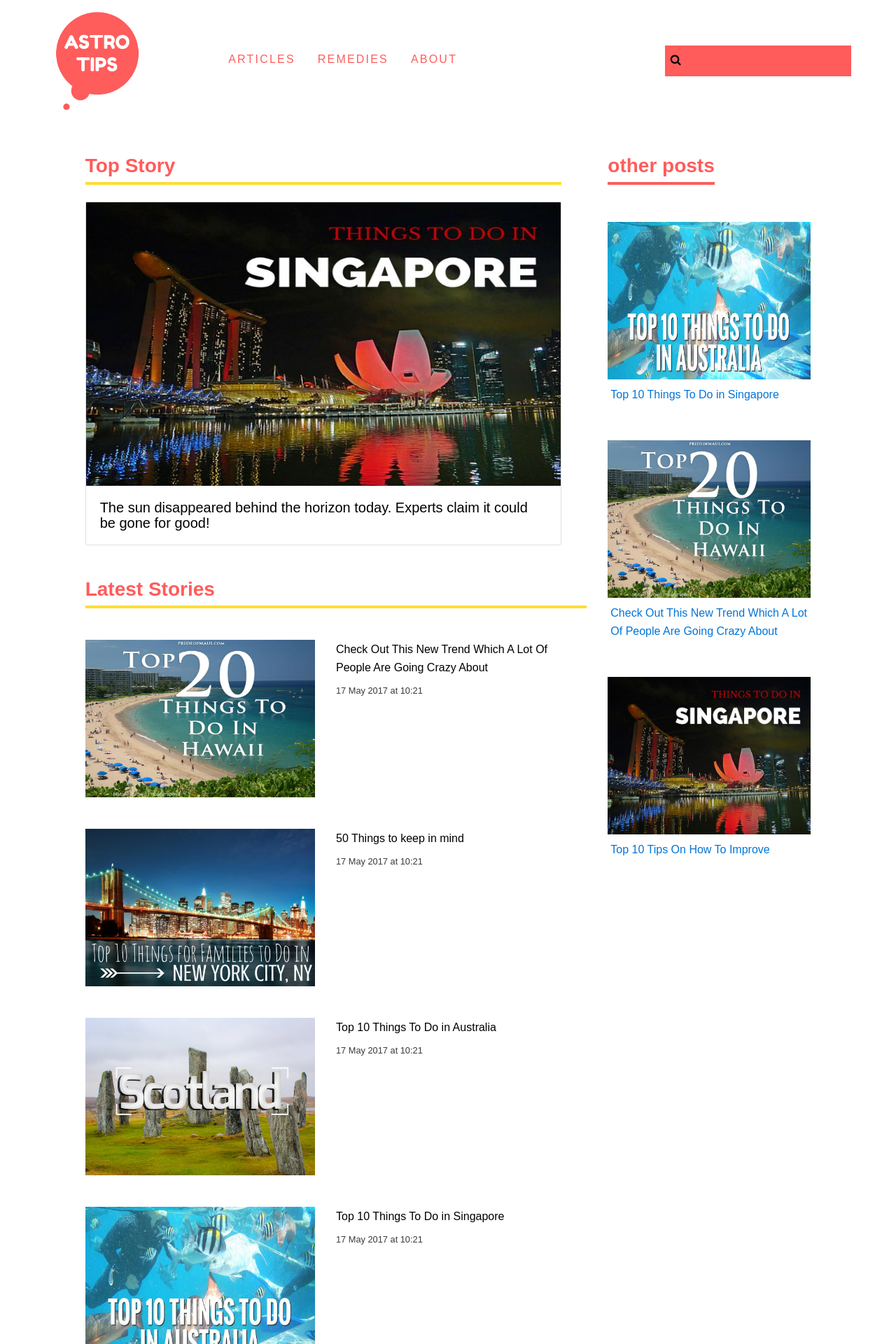
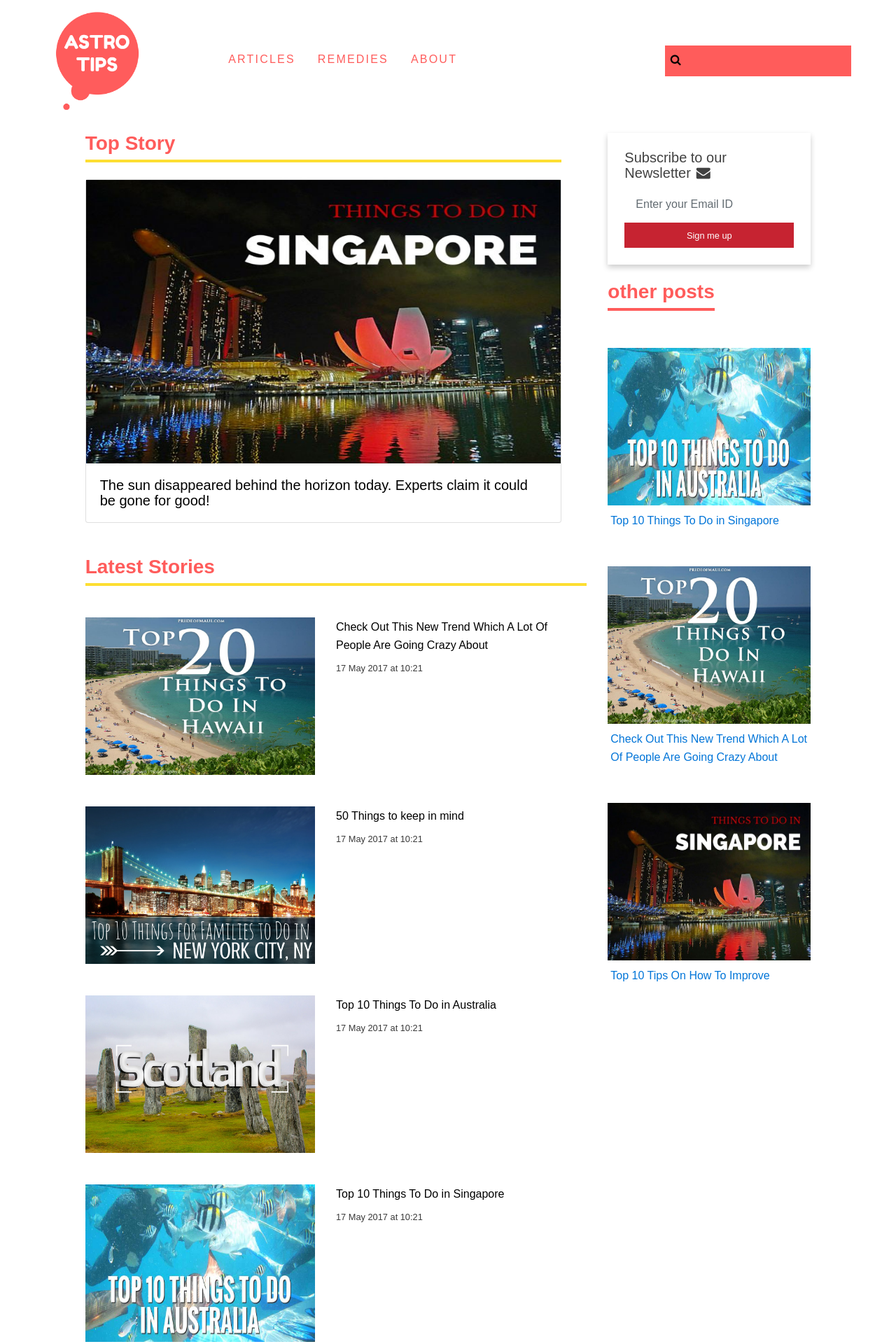
Before and after one commit to astrotips/astrotips.github.io, a Jekyll site: the page built from index.md, in a window 1280 px wide. Shown: the top 1920 px of the page at 70% size. Built offline with Jekyll 4.4.1, drawn with Linux system fonts in a browser that asks for light colours; nearby versions of some CDN libraries.

Commit message:
Tinyletter Newsletter and Google Custom Search added

```diff
--- a/_config.yml
+++ b/_config.yml
@@ -23,6 +23,7 @@ baseurl: "" # the subpath of your site, e.g. /blog
 url: "" # the base hostname & protocol for your site, e.g. http://example.com
 twitter_username: jekyllrb
 github_username:  jekyll
+tinyletter_username: astrotips
 
 # Build settings
 markdown: kramdown
--- a/_includes/header.html
+++ b/_includes/header.html
@@ -1,4 +1,4 @@
-<header class="header mb-sm-5 mb-4">
+<header class="header mb-sm-3 mb-2">
 	<nav class="navbar navbar-toggleable-md navbar-light bg-faded">
 		<button class="navbar-toggler navbar-toggler-right" type="button" data-toggle="collapse" data-target="#nav-content" aria-controls="nav-content" aria-expanded="false" aria-label="Toggle navigation">
 			<span class="navbar-toggler-icon"></span>
@@ -24,10 +24,11 @@
 			</ul>
 
 			<!-- Search -->
-			<form class="form-inline mr-md-5" role="search">
+			<form id="searchForm" class="form-inline mr-md-5" role="search" method="get" action="/search/">
 				<div class="searchBox px-2 py-1">
 					<i class="fa fa-search"></i>
-					<input type="text" class="form-control">
+					<input type="text" class="form-control" id="searchString" name="searchString">
+					<input type="submit" style="display: none" />
 				</div>
 			</form>
 		</div>
--- /dev/null
+++ b/_includes/newsletter.html
@@ -0,0 +1,11 @@
+<div class="newsLetter px-4 py-4">
+	<h5>Subscribe to our Newsletter<i class="fa fa-envelope ml-2" aria-hidden="true"></i>
+	</h5>
+	<form role="form" action="https://tinyletter.com/{{ site.tinyletter_username }}" method="post" target="popupwindow" onsubmit="window.open('https://tinyletter.com/{{ site.tinyletter_username }}', 'popupwindow', 'scrollbars=yes,width=800,height=600');return true">
+
+		<label class="sr-only" for="tlemail">Email address</label>
+		<input type="email" class="form-control px-3 py-3" name="email" id="tlemail" placeholder="Enter your Email ID" />
+		<button type="submit" class="btn btn-block"><small>Sign me up</small></button>
+
+	</form>
+</div>
--- a/_layouts/post.html
+++ b/_layouts/post.html
@@ -46,6 +46,10 @@ layout: default
 		<!-- RIGHT SIDE -->
 		<div class="col-lg-3 col-md-4 col-sm-6 mt-5 mt-md-0">
 			{%include relatedArticles.html %}
+
+			<div class="mt-4">
+				{% include newsletter.html %}
+			</div>
 		</div>
 	</div>
 
--- a/assets/css/header.scss
+++ b/assets/css/header.scss
@@ -33,6 +33,8 @@ $secondaryColor: rgb(253, 222, 50);
 			color: rgb(255,255,255);
 			-webkit-appearance: none;
 			border: 0;
+			-webkit-border-radius: 0;
+	   		-moz-border-radius: 0;
 		}
 	}
 
--- a/assets/css/home.scss
+++ b/assets/css/home.scss
@@ -3,7 +3,9 @@
 
 $primaryColor: #FF5C5B;
 $secondaryColor: rgb(253, 222, 50);
+$primaryDarkColor: #c62331;
 $textColor: rgb(58, 58, 58);
+$textHeadingColor: rgb(65, 65, 65);
 
 body{
 	color: rgb(0,0,0);
@@ -67,6 +69,27 @@ h2,h3{
 	}
 }
 
+.newsLetter{
+	//background-color: #ff9800;
+	color: rgb(65, 65, 65);
+	box-shadow: 0 4px 8px 0 rgba(0,0,0,0.2);
+    transition: 0.3s;
+	form{
+		input,button{
+			color: #FFF;
+
+			/* Removes border and rounded corners */
+		  	-webkit-border-radius: 0;
+		    -moz-border-radius: 0;
+		    border-radius: 0;
+		    border: 0;
+		}
+		button{
+			background-color: $primaryDarkColor;
+		}
+	}
+}
+
 @media(max-width:576px){
 
 }
--- a/assets/js/home.js
+++ b/assets/js/home.js
@@ -1,4 +1,11 @@
 $(document).ready(function() {
+
+	$('#searchString').keypress(function(event) {
+		if (event.keyCode == 13 || event.which == 13) {
+			event.preventDefault();
+			$('#searchForm').submit();
+		}
+	});
 
 	$('.homePosts').click(function () {
 		console.log("clicked");
--- a/index.md
+++ b/index.md
@@ -31,6 +31,10 @@ layout: default
 
 		<!-- RIGHT SIDE -->
 		<div class="col-lg-3 col-md-4 col-sm-6 mt-5 mt-md-0">
+			<div class="mb-4">
+				{% include newsletter.html %}
+			</div>
+
 			{%include relatedArticles.html %}
 		</div>
 	</div>
```
Also changed, not shown: _includes/googleCSE.html (added, +19 -0 lines), googleCSE.html (added, +23 -0 lines).
